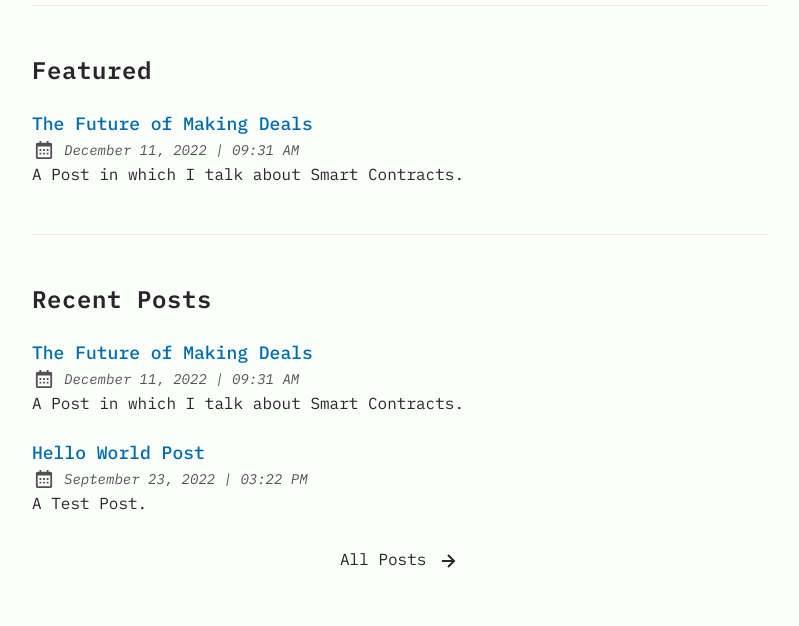
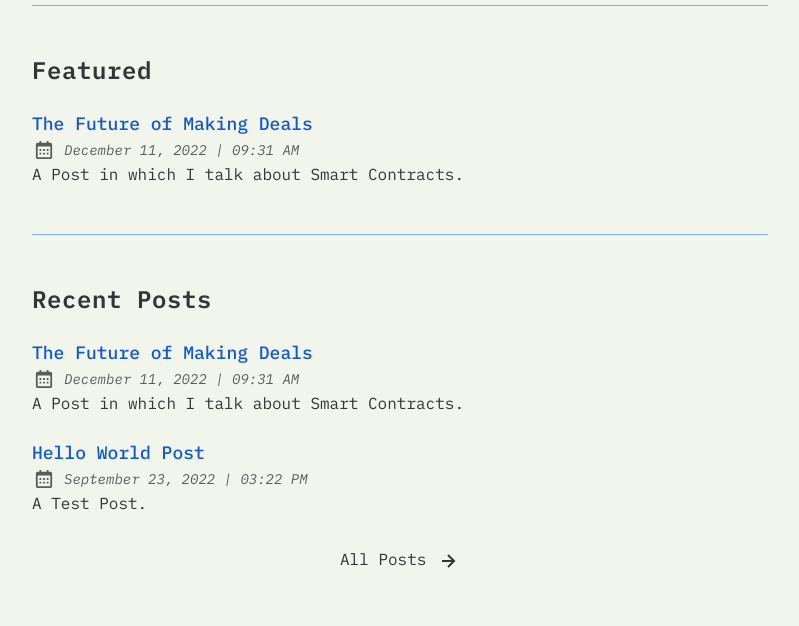
Before and after one commit to RealOtakuBoi/Blog-Site, an Astro site: page / in a window 1280 px wide. Shown: the part 316-942 px from the top of the page, without its empty margins (240-1039 px from the left). Built offline with nearby package versions, Linux system fonts and the light colour scheme; Astro itself is replaced by a stand-in of ours.

Commit message:
color themes changes

```diff
--- a/src/styles/base.css
+++ b/src/styles/base.css
@@ -5,20 +5,20 @@
 @layer base {
   :root,
   html[data-theme="light"] {
-    --color-fill: 251, 254, 251;
-    --color-text-base: 40, 39, 40;
-    --color-accent: 0, 108, 172;
-    --color-card: 230, 230, 230;
-    --color-card-muted: 205, 205, 205;
-    --color-border: 236, 233, 233;
+    --color-fill: 242, 245, 236;
+    --color-text-base: 53, 53, 56;
+    --color-accent: 17, 88, 209;
+    --color-card: 206, 213, 180;
+    --color-card-muted: 187, 199, 137;
+    --color-border: 124, 173, 255;
   }
   html[data-theme="dark"] {
-    --color-fill: 47, 55, 65;
-    --color-text-base: 230, 230, 230;
-    --color-accent: 26, 217, 217;
-    --color-card: 63, 75, 90;
-    --color-card-muted: 89, 107, 129;
-    --color-border: 59, 70, 85;
+    --color-fill: 33, 35, 61;
+    --color-text-base: 244, 247, 245;
+    --color-accent: 255, 82, 86;
+    --color-card: 57, 60, 102;
+    --color-card-muted: 74, 78, 134;
+    --color-border: 177, 47, 50;
   }
   #sun-svg,
   html[data-theme="dark"] #moon-svg {
```
